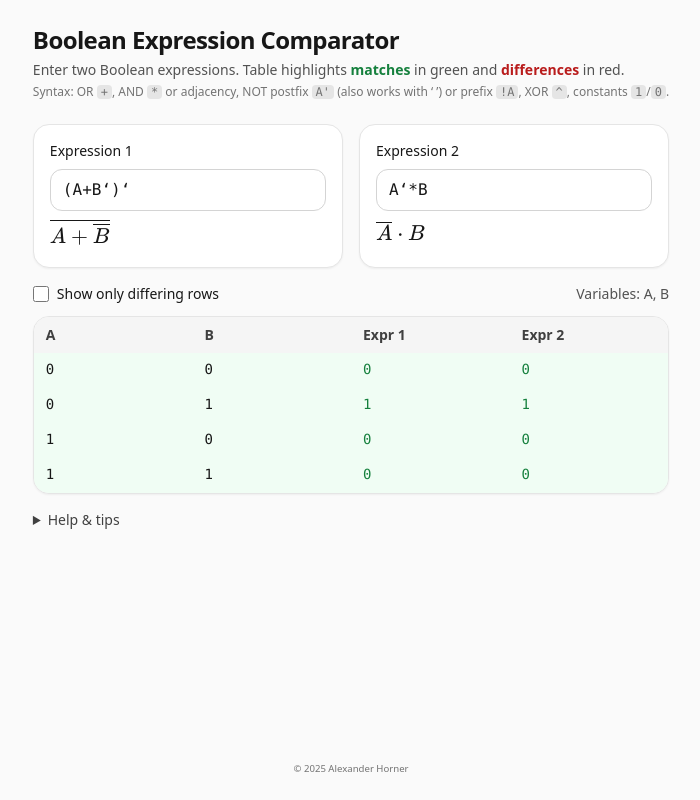
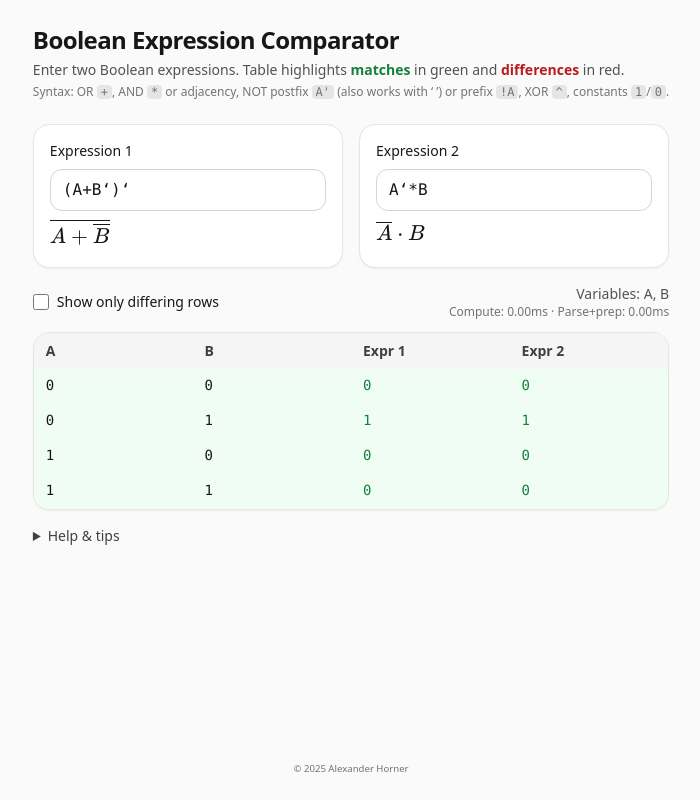
Before and after one commit to alexanderhorner/boolean-expression-comparator, a React (Vite) app: page / in a window 1280 px wide. Shown: the whole page, without its empty margins (289-989 px from the left). Built offline with nearby package versions, Linux system fonts and the light colour scheme.

Commit message:
Eliminate row allocation and add stress diagnostics for truth table

```diff
--- a/src/App.tsx
+++ b/src/App.tsx
@@ -210,30 +210,114 @@ function astToLatex(node: ASTNode, parentPrec = 0): string {
   }
 }
 
-function evalRPN(rpn: Token[], env: Record<string, boolean>): boolean {
-  const st: boolean[] = [];
-  for (const t of rpn) {
-    if (t.type === 'CONST') st.push(t.value);
-    else if (t.type === 'VAR') {
-      if (!(t.name in env)) throw new Error(`Variable '${t.name}' is undefined`);
-      st.push(env[t.name]);
-    } else if (t.type === 'OP') {
-      if (t.op === 'NOT') {
-        if (st.length < 1) throw new Error('NOT missing operand');
-        const a = st.pop()!;
-        st.push(!a);
-      } else {
-        if (st.length < 2) throw new Error(`${t.op} missing operand`);
-        const b = st.pop()!;
-        const a = st.pop()!;
-        if (t.op === 'AND') st.push(a && b);
-        else if (t.op === 'OR') st.push(a || b);
-        else if (t.op === 'XOR') st.push(a !== b);
+function makeFilledBitset(totalRows: number, value: boolean): Uint32Array {
+  const words = Math.ceil(totalRows / 32);
+  const out = new Uint32Array(words);
+  if (!value || words === 0) return out;
+  out.fill(0xffffffff);
+  const tailBits = totalRows & 31;
+  if (tailBits !== 0) {
+    out[words - 1] = (1 << tailBits) - 1;
+  }
+  return out;
+}
+
+function buildVariableBitsets(vars: string[], totalRows: number): Map<string, Uint32Array> {
+  const byVar = new Map<string, Uint32Array>();
+  for (let v = 0; v < vars.length; v++) {
+    const bits = new Uint32Array(Math.ceil(totalRows / 32));
+    const block = 1 << (vars.length - 1 - v);
+    const cycle = block << 1;
+    for (let i = block; i < totalRows; i += cycle) {
+      const end = Math.min(i + block, totalRows);
+      for (let r = i; r < end; r++) {
+        bits[r >>> 5] |= 1 << (r & 31);
       }
     }
+    byVar.set(vars[v], bits);
   }
-  if (st.length !== 1) throw new Error('Invalid expression');
-  return st[0];
+  return byVar;
+}
+
+function evalRPNBitset(rpn: Token[], vars: Map<string, Uint32Array>, totalRows: number): Uint32Array {
+  const stack: Uint32Array[] = [];
+  const words = Math.ceil(totalRows / 32);
+  const allTrue = makeFilledBitset(totalRows, true);
+  const allFalse = new Uint32Array(words);
+  const tailBits = totalRows & 31;
+  const tailMask = tailBits === 0 ? 0xffffffff : (1 << tailBits) - 1;
+
+  for (const t of rpn) {
+    if (t.type === 'VAR') {
+      const col = vars.get(t.name);
+      if (!col) throw new Error(`Unknown variable ${t.name}`);
+      stack.push(col);
+      continue;
+    }
+    if (t.type === 'CONST') {
+      stack.push(t.value ? allTrue : allFalse);
+      continue;
+    }
+    if (t.type !== 'OP') continue;
+    if (t.op === 'NOT') {
+      if (stack.length < 1) throw new Error('NOT missing operand');
+      const a = stack.pop()!;
+      const out = new Uint32Array(words);
+      for (let i = 0; i < words; i++) out[i] = ~a[i];
+      if (words > 0) out[words - 1] &= tailMask;
+      stack.push(out);
+      continue;
+    }
+
+    if (stack.length < 2) throw new Error(`${t.op} missing operand`);
+    const b = stack.pop()!;
+    const a = stack.pop()!;
+    const out = new Uint32Array(words);
+    if (t.op === 'AND') {
+      for (let i = 0; i < words; i++) out[i] = a[i] & b[i];
+    } else if (t.op === 'OR') {
+      for (let i = 0; i < words; i++) out[i] = a[i] | b[i];
+    } else {
+      for (let i = 0; i < words; i++) out[i] = a[i] ^ b[i];
+    }
+    stack.push(out);
+  }
+
+  if (stack.length !== 1) throw new Error('Invalid expression');
+  return stack[0];
+}
+
+function getBit(bits: Uint32Array, row: number): boolean {
+  return ((bits[row >>> 5] >>> (row & 31)) & 1) === 1;
+}
+
+function getAssignmentBit(row: number, varPosition: number, varCount: number): boolean {
+  return ((row >>> (varCount - 1 - varPosition)) & 1) === 1;
+}
+
+
+function popcount32(x: number): number {
+  x -= (x >>> 1) & 0x55555555;
+  x = (x & 0x33333333) + ((x >>> 2) & 0x33333333);
+  return (((x + (x >>> 4)) & 0x0f0f0f0f) * 0x01010101) >>> 24;
+}
+
+function collectSetBitIndices(bits: Uint32Array, totalRows: number): Uint32Array {
+  let count = 0;
+  for (let i = 0; i < bits.length; i++) count += popcount32(bits[i]);
+  const out = new Uint32Array(count);
+  let idx = 0;
+  for (let wordIndex = 0; wordIndex < bits.length; wordIndex++) {
+    let word = bits[wordIndex];
+    while (word !== 0) {
+      const lsb = word & -word;
+      const bitPos = 31 - Math.clz32(lsb);
+      const row = (wordIndex << 5) + bitPos;
+      if (row < totalRows) out[idx++] = row;
+      word ^= lsb;
+    }
+  }
+  return out;
 }
 
 function extractVars(tokens: Token[]): string[] {
@@ -250,21 +334,6 @@ function compile(expr: string) {
   return { rpn, vars, ast };
 }
 
-function allAssignments(vars: string[]): Record<string, boolean>[] {
-  const n = vars.length;
-  const out: Record<string, boolean>[] = [];
-  const total = Math.max(1, 1 << n);
-  for (let i = 0; i < total; i++) {
-    const row: Record<string, boolean> = {};
-    for (let v = 0; v < n; v++) {
-      const bit = (i >> (n - 1 - v)) & 1;
-      row[vars[v]] = !!bit;
-    }
-    out.push(row);
-  }
-  return out;
-}
-
 function asBit(b: boolean): 0 | 1 { return b ? 1 : 0; }
 
 export default function App() {
@@ -272,30 +341,63 @@ export default function App() {
   const [expr2, setExpr2] = useState<string>("A‘*B");
   const [onlyDiff, setOnlyDiff] = useState(false);
 
-  const { table, vars, err, latex1, latex2 } = useMemo(() => {
+  const { vars, err, latex1, latex2, totalRows, v1Bits, v2Bits, diffRows, timings } = useMemo(() => {
     try {
+      const t0 = performance.now();
       const c1 = compile(expr1);
       const c2 = compile(expr2);
       const allVars = Array.from(new Set([...c1.vars, ...c2.vars])).sort((a, b) => a.localeCompare(b, undefined, { numeric: true }));
-      const rows = allAssignments(allVars);
-      const data = rows.map((env) => {
-        const v1 = evalRPN(c1.rpn, env);
-        const v2 = evalRPN(c2.rpn, env);
-        return { env, v1, v2, same: v1 === v2 };
-      });
+      const t1 = performance.now();
+      const rowCount = Math.max(1, 2 ** allVars.length);
+      const varBitsets = buildVariableBitsets(allVars, rowCount);
+      const t2 = performance.now();
+      const leftBits = evalRPNBitset(c1.rpn, varBitsets, rowCount);
+      const rightBits = evalRPNBitset(c2.rpn, varBitsets, rowCount);
+      const t3 = performance.now();
+      const diffBits = new Uint32Array(leftBits.length);
+      for (let i = 0; i < diffBits.length; i++) diffBits[i] = leftBits[i] ^ rightBits[i];
+      const differingRows = collectSetBitIndices(diffBits, rowCount);
+      const t4 = performance.now();
       const latex1 = katex.renderToString(astToLatex(c1.ast), { throwOnError: false });
       const latex2 = katex.renderToString(astToLatex(c2.ast), { throwOnError: false });
-      return { table: data, vars: allVars, err: null as string | null, latex1, latex2 };
+      const t5 = performance.now();
+      return {
+        vars: allVars,
+        err: null as string | null,
+        latex1,
+        latex2,
+        totalRows: rowCount,
+        v1Bits: leftBits,
+        v2Bits: rightBits,
+        diffRows: differingRows,
+        timings: {
+          parseMs: t1 - t0,
+          varsMs: t2 - t1,
+          evalMs: t3 - t2,
+          diffMs: t4 - t3,
+          latexMs: t5 - t4,
+        },
+      };
     } catch (e: any) {
-      return { table: [] as any[], vars: [] as string[], err: e?.message ?? String(e), latex1: '', latex2: '' };
+      return {
+        vars: [] as string[],
+        err: e?.message ?? String(e),
+        latex1: '',
+        latex2: '',
+        totalRows: 0,
+        v1Bits: new Uint32Array(0),
+        v2Bits: new Uint32Array(0),
+        diffRows: new Uint32Array(0),
+        timings: { parseMs: 0, varsMs: 0, evalMs: 0, diffMs: 0, latexMs: 0 },
+      };
     }
   }, [expr1, expr2]);
 
-  const display = useMemo(() => (onlyDiff ? table.filter((r) => !r.same) : table), [table, onlyDiff]);
+  const displayCount = onlyDiff ? diffRows.length : totalRows;
 
   const listRef = useRef<HTMLDivElement | null>(null);
   const rowVirtualizer = useWindowVirtualizer({
-    count: display.length,
+    count: displayCount,
     estimateSize: () => 35,
     overscan: 5,
     scrollMargin: listRef.current?.offsetTop ?? 0,
@@ -362,7 +464,10 @@ export default function App() {
               Parse error: {err}
             </div>
           ) : (
-            <div className="text-sm text-neutral-600">Variables: {vars.length ? vars.join(', ') : '—'}</div>
+            <div className="text-sm text-neutral-600 text-right">
+              <div>Variables: {vars.length ? vars.join(', ') : '—'}</div>
+              {!err && <div className="text-xs text-neutral-500">Compute: {(timings.evalMs + timings.diffMs).toFixed(2)}ms · Parse+prep: {(timings.parseMs + timings.varsMs).toFixed(2)}ms</div>}
+            </div>
           )}
         </section>
 
@@ -380,7 +485,7 @@ export default function App() {
             </div>
             {err ? (
               <div className="px-3 py-4 text-neutral-500">Fix the error to see the table.</div>
-            ) : display.length === 0 ? (
+            ) : displayCount === 0 ? (
               <div className="px-3 py-4 text-neutral-500">No rows to display.</div>
             ) : (
               <div
@@ -391,8 +496,11 @@ export default function App() {
                 }}
               >
                 {rowVirtualizer.getVirtualItems().map((item) => {
-                  const row = display[item.index];
-                  const rowClass = row.same ? 'bg-green-50' : 'bg-red-50';
+                  const rowIndex = onlyDiff ? diffRows[item.index] : item.index;
+                  const v1 = getBit(v1Bits, rowIndex);
+                  const v2 = getBit(v2Bits, rowIndex);
+                  const same = v1 === v2;
+                  const rowClass = same ? 'bg-green-50' : 'bg-red-50';
                   return (
                     <div
                       key={item.key}
@@ -407,11 +515,11 @@ export default function App() {
                         transform: `translateY(${item.start - rowVirtualizer.options.scrollMargin}px)`,
                       }}
                     >
-                      {vars.map((v) => (
-                        <div key={v} className="px-3 py-1.5 font-mono">{asBit(row.env[v])}</div>
+                      {vars.map((v, idx) => (
+                        <div key={v} className="px-3 py-1.5 font-mono">{asBit(getAssignmentBit(rowIndex, idx, vars.length))}</div>
                       ))}
-                      <div className={`px-3 py-1.5 font-mono ${row.same ? 'text-green-700' : 'text-red-700'}`}>{asBit(row.v1)}</div>
-                      <div className={`px-3 py-1.5 font-mono ${row.same ? 'text-green-700' : 'text-red-700'}`}>{asBit(row.v2)}</div>
+                      <div className={`px-3 py-1.5 font-mono ${same ? 'text-green-700' : 'text-red-700'}`}>{asBit(v1)}</div>
+                      <div className={`px-3 py-1.5 font-mono ${same ? 'text-green-700' : 'text-red-700'}`}>{asBit(v2)}</div>
                     </div>
                   );
                 })}
```
